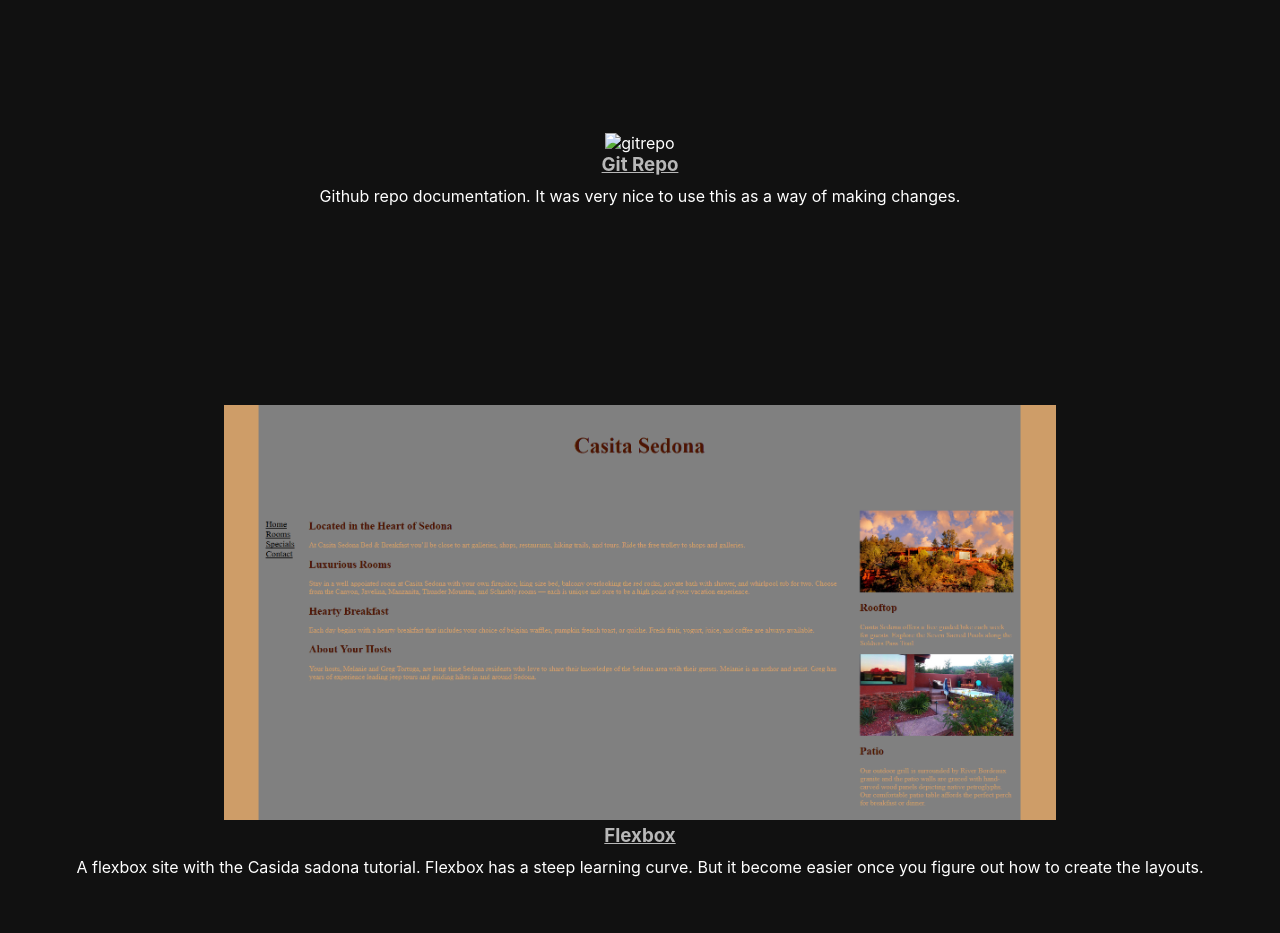
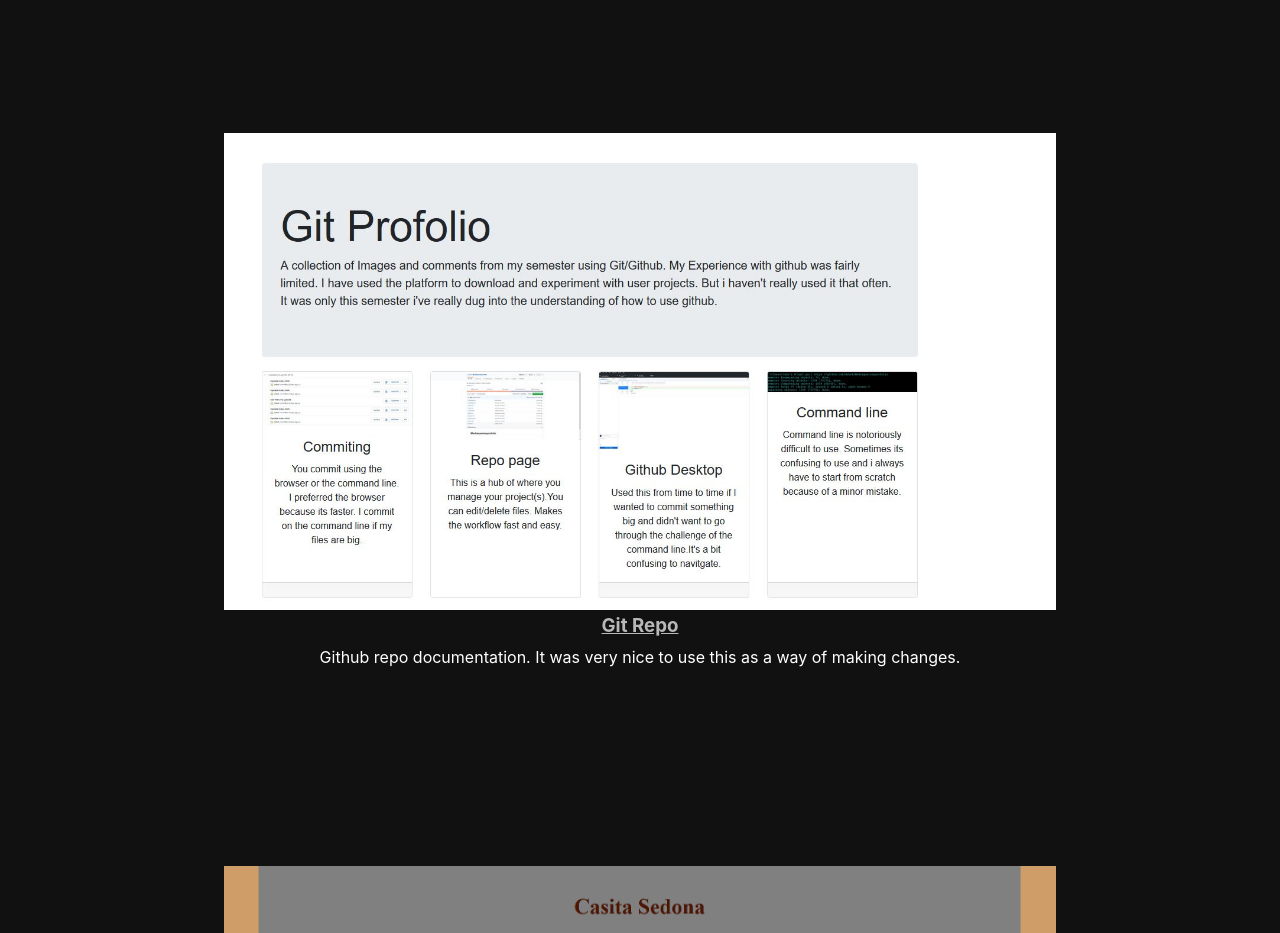
Before and after one commit to dvbrk/Mediaqueriesprofolio, a plain HTML site: page index.html in a window 1280 px wide. Shown: the part 3560-4493 px from the top of the page. Drawn offline with Linux system fonts and the light colour scheme.

Commit message:
Update index.html

```diff
--- a/index.html
+++ b/index.html
@@ -65,7 +65,7 @@
   </div>
 
   <div class="buffer-med center">
-    <img class='project-thumb' src='question.png' alt='gitrepo'/>
+    <img class='project-thumb' src='nk.JPG ' alt='gitrepo'/>
     <h3><a href="https://dvbrk.github.io/gitrepos" target='_blank'>Git Repo</a> <a href="#" target='_blank'></a></h3>
    <p> Github repo documentation. It was very nice to use this as a way of making changes. </p>
   </div>
```
